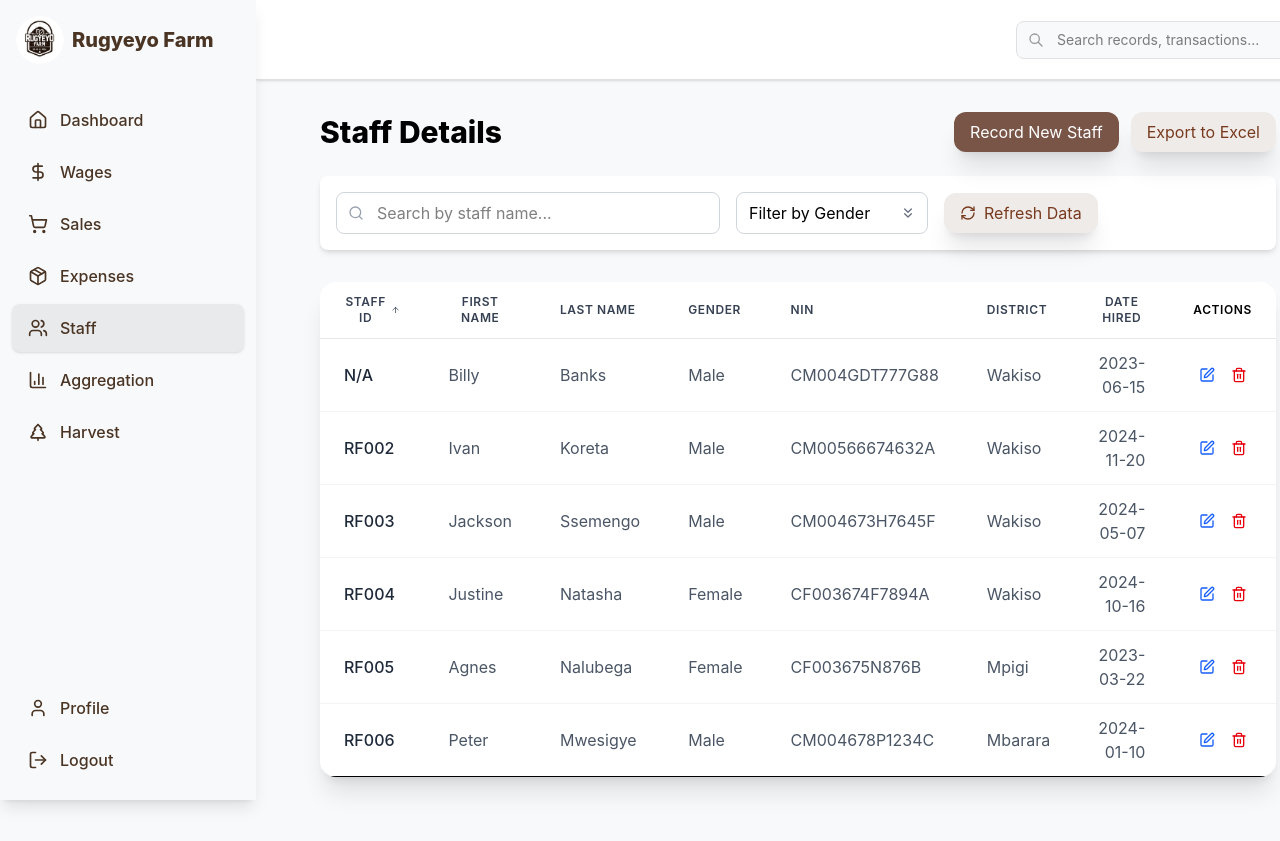
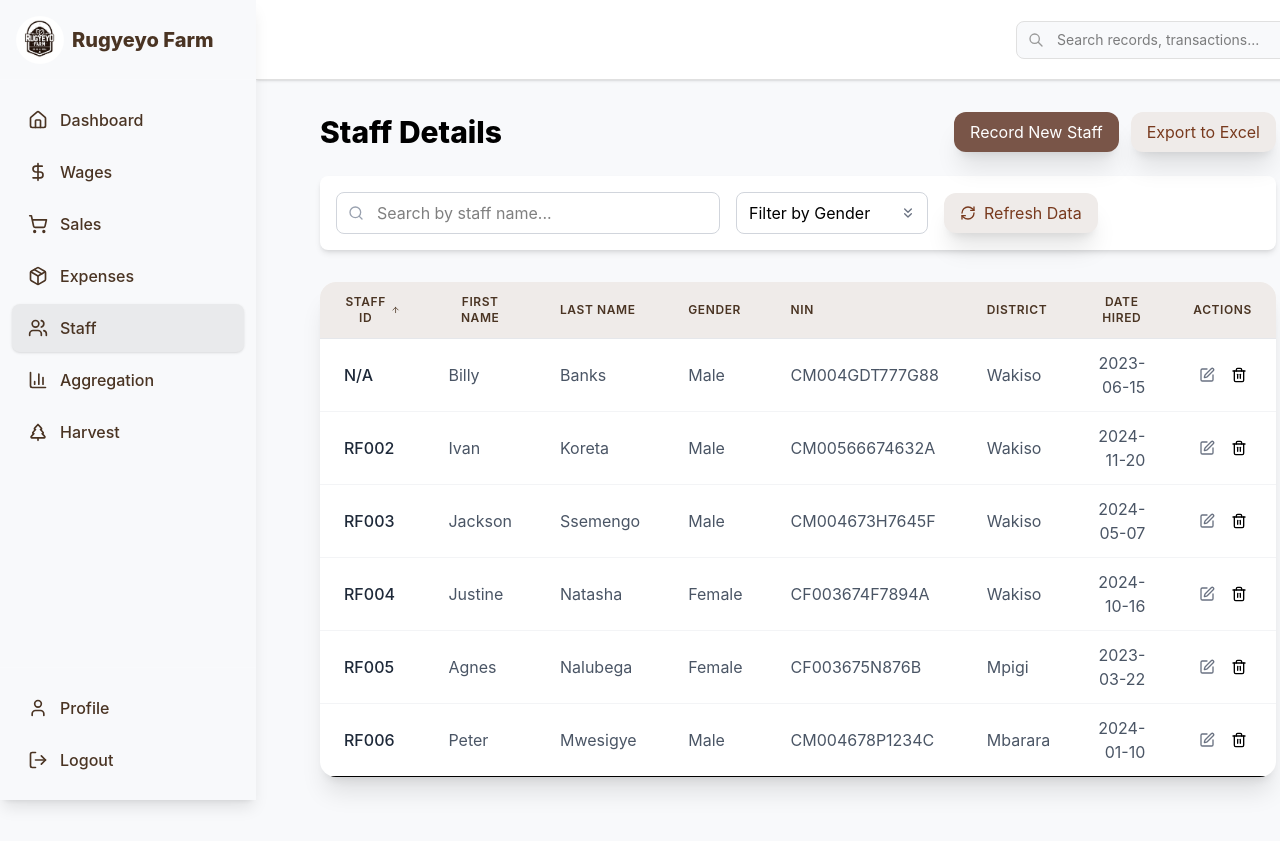
Before and after one commit to FARM-3/farm-web, a React (Vite) app: page /staff in a window 1280 px wide. Shown: the top 841 px of the page. Built offline with nearby package versions, Linux system fonts and the light colour scheme; no server answers.

Commit message:
polished consistency in design in all the pages

```diff
--- a/src/pages/Expenses.jsx
+++ b/src/pages/Expenses.jsx
@@ -296,20 +296,20 @@ function Expenses() {
                     <div className="flex items-center justify-center space-x-2">
                         <button
                             onClick={() => handleEditExpense(expense)}
-                            className="p-1 rounded hover:bg-gray-200 transition-colors"
+                            className="text-gray-500 hover:text-blue-600 p-1 rounded-md hover:bg-gray-100 transition-colors"
                             title="Edit expense"
                         >
-                            <Edit className="w-4 h-4 text-blue-600" />
+                            <Edit className="w-4 h-4" />
                         </button>
                         <button
                             onClick={() => {
                                 setExpenseToDelete(expense);
                                 setShowDeleteModal(true);
                             }}
-                            className="p-1 rounded hover:bg-gray-200 transition-colors"
+                            className="text-error hover:text-red-700 p-1 rounded-md hover:bg-red-50 transition-colors"
                             title="Delete expense"
                         >
-                            <Trash2 className="w-4 h-4 text-red-600" />
+                            <Trash2 className="w-4 h-4" />
                         </button>
                     </div>
                 </td>
@@ -390,12 +390,12 @@ function Expenses() {
                 <div className="mt-8">
                     <div className="w-full bg-white shadow-xl rounded-2xl overflow-x-auto">
                         <table className="min-w-full divide-y divide-gray-200">
-                            <thead className="bg-light-coffee-brown text-text-default">
+                            <thead className="sticky top-0 z-10" style={{ backgroundColor: '#efebe9', color: '#4A3423' }}>
                                 <tr>
                                     {TABLE_HEADERS.map((header) => (
                                         <th
                                             key={header.key}
-                                            className="px-6 py-3 text-xs font-semibold uppercase tracking-wider cursor-pointer text-gray-700 hover:text-gray-900 transition-colors duration-150"
+                                            className="px-6 py-3 text-xs font-semibold uppercase tracking-wider cursor-pointer hover:bg-accent-btn/90 transition-colors duration-150"
                                             onClick={() => requestSort(header.key)}
                                             scope="col"
                                         >
@@ -405,7 +405,7 @@ function Expenses() {
                                             </div>
                                         </th>
                                     ))}
-                                    <th className="px-6 py-3 text-xs font-semibold uppercase tracking-wider text-center text-gray-700">
+                                    <th className="px-6 py-3 text-xs font-semibold uppercase tracking-wider text-center">
                                         Actions
                                     </th>
                                 </tr>
--- a/src/pages/StaffManagement.jsx
+++ b/src/pages/StaffManagement.jsx
@@ -267,20 +267,20 @@ function StaffPage() {
                     <div className="flex items-center justify-center space-x-2">
                         <button
                             onClick={() => handleEditStaff(staffMember)}
-                            className="p-1 rounded hover:bg-gray-200 transition-colors"
+                            className="text-gray-500 hover:text-blue-600 p-1 rounded-md hover:bg-gray-100 transition-colors"
                             title="Edit Staff Member"
                         >
-                            <Edit className="w-4 h-4 text-blue-600" />
+                            <Edit className="w-4 h-4" />
                         </button>
                         <button
                             onClick={() => {
                                 setStaffToDelete(staffMember);
                                 setShowDeleteModal(true);
                             }}
-                            className="p-1 rounded hover:bg-gray-200 transition-colors"
+                            className="text-error hover:text-red-700 p-1 rounded-md hover:bg-red-50 transition-colors"
                             title="Delete Staff Member"
                         >
-                            <Trash2 className="w-4 h-4 text-red-600" />
+                            <Trash2 className="w-4 h-4" />
                         </button>
                     </div>
                 </td>
@@ -360,12 +360,12 @@ function StaffPage() {
                 <div className="mt-8">
                     <div className="w-full bg-white shadow-xl rounded-2xl overflow-x-auto">
                         <table className="min-w-full divide-y divide-gray-200">
-                            <thead className="bg-light-coffee-brown text-text-default">
+                            <thead className="sticky top-0 z-10" style={{ backgroundColor: '#efebe9', color: '#4A3423' }}>
                                 <tr>
                                     {TABLE_HEADERS.map((header) => (
                                         <th
                                             key={header.key}
-                                            className="px-6 py-3 text-xs font-semibold uppercase tracking-wider cursor-pointer text-gray-700 hover:text-gray-900 transition-colors duration-150"
+                                            className="px-6 py-3 text-xs font-semibold uppercase tracking-wider cursor-pointer hover:bg-accent-btn/90 transition-colors duration-150"
                                             onClick={() => requestSort(header.key)}
                                             scope="col"
                                         >
@@ -375,7 +375,7 @@ function StaffPage() {
                                             </div>
                                         </th>
                                     ))}
-                                    <th className="px-6 py-3 text-xs font-semibold uppercase tracking-wider text-center text-text-default">
+                                    <th className="px-6 py-3 text-xs font-semibold uppercase tracking-wider text-center">
                                         Actions
                                     </th>
                                 </tr>
--- a/src/pages/wages.jsx
+++ b/src/pages/wages.jsx
@@ -1,5 +1,5 @@
-import React, { useState, useEffect, useCallback, useRef } from 'react';
-import { RefreshCw, DollarSign, Calendar, User, MinusCircle, Wallet, Loader2, ArrowUp, ArrowDown, Plus, Menu, X, Bell, LogOut, UserIcon, TrendingUpIcon, Eye, Edit, Trash2, Filter } from 'lucide-react';
+import React, { useState, useEffect, useCallback } from 'react';
+import { RefreshCw, DollarSign, Calendar, User, MinusCircle, Wallet, Loader2, ArrowUp, ArrowDown, Plus, UserIcon, TrendingUpIcon, Edit, Trash2 } from 'lucide-react';
 import { SideNav } from '../components/SideNav';
 
 
@@ -210,10 +210,7 @@ function WageDisplayPage() {
                     <td className="px-6 py-3 text-left text-xs italic text-gray-500 max-w-xs truncate">{wage.noted_reason || '-'}</td>
                     <td className="px-6 py-3 text-center">
                         <div className="flex items-center justify-center space-x-2">
-                            <button onClick={() => alert(`Viewing wage for ${wage.employee_name}`)} className="text-gray-500 hover:text-gray-700 p-1 rounded-md hover:bg-gray-100 transition-colors">
-                                <Eye className="w-4 h-4" />
-                            </button>
-                            <button onClick={() => alert(`Editing wage for ${wage.employee_name}`)} className="text-gray-500 hover:text-gray-700 p-1 rounded-md hover:bg-gray-100 transition-colors">
+                            <button onClick={() => alert(`Editing wage for ${wage.employee_name}`)} className="text-gray-500 hover:text-blue-600 p-1 rounded-md hover:bg-gray-100 transition-colors">
                                 <Edit className="w-4 h-4" />
                             </button>
                             <button onClick={() => alert(`Deleting wage for ${wage.employee_name}`)} className="text-error hover:text-red-700 p-1 rounded-md hover:bg-red-50 transition-colors">
@@ -291,7 +288,7 @@ function WageDisplayPage() {
                 >
                     <div className="overflow-x-auto">
                         <table className="min-w-full divide-y divide-gray-100">
-                            <thead className="sticky top-0 z-10 bg-light-coffee-brown text-text-default">
+                            <thead className="sticky top-0 z-10" style={{ backgroundColor: '#efebe9', color: '#4A3423' }}>
                                 <tr>
                                     {TABLE_HEADERS.map((header) => (
                                         <th
```
